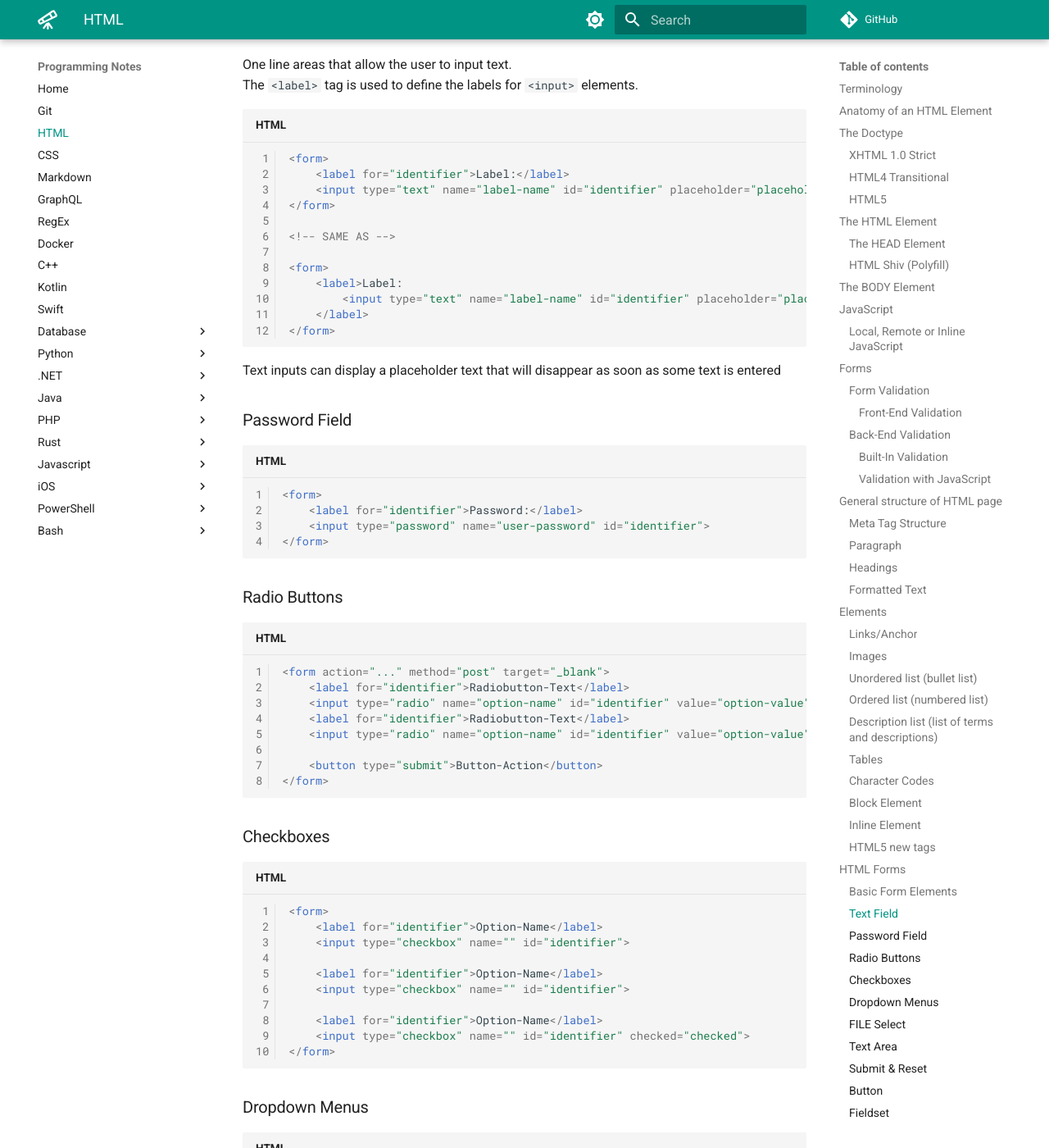
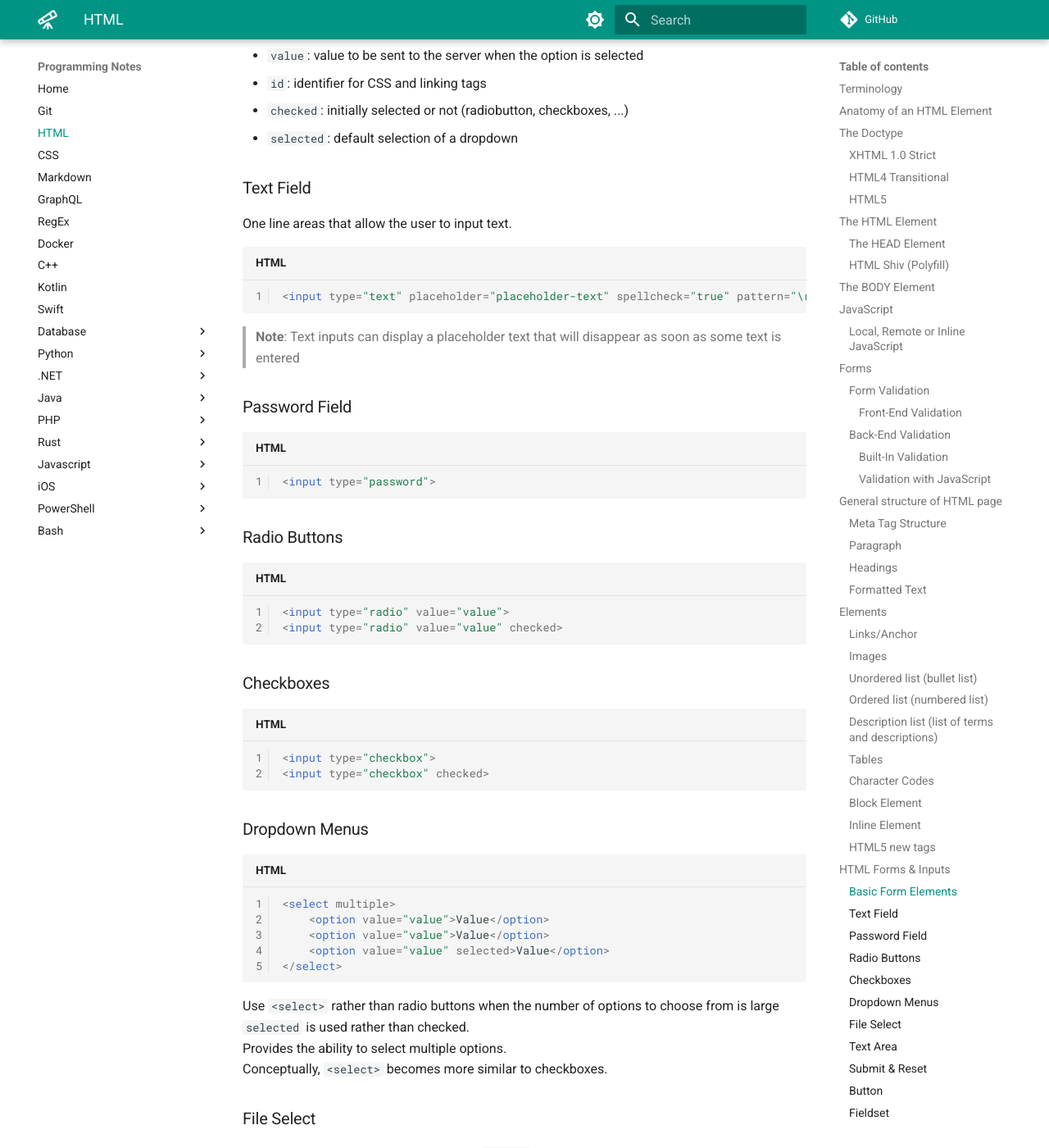
Before and after one commit to m-lamonaca/programming-notes, an MkDocs documentation site: the page built from docs/html/html.md, in a window 1280 px wide and 1400 px high, scrolled down 10484 px. Shown: the whole window at 82% size. Built offline with MkDocs 1.6.1 and Material for MkDocs 9.7.7, drawn with Linux system fonts in a browser that asks for light colours; comment, search, counter and statistics services are not loaded; some of the changed text lies outside the part shown.

Commit message:
html: add more input types notes

````diff
--- a/docs/html/html.md
+++ b/docs/html/html.md
@@ -358,7 +358,7 @@
 <footer></footer>
 ```
 
-## HTML Forms
+## HTML Forms & Inputs
 
 ```html
 <form action="data-receiver" target="" method="http-method">
@@ -397,7 +397,17 @@
     <label for="target-identifier">label-here</label>
     <input type="input-type" name="input-name" value="value-sent" id="target-identifier">
 </form>
+
+<!-- SAME AS -->
+
+<form>
+    <label>Label:
+        <input type="input-type" name="input-name" value="value-sent" id="target-identifier">
+    </label>
+</form>
 ```
+
+> **Note**: The `<label>` tag is used to define the labels for `<input>` elements.
 
 Input Attributes:
 
@@ -410,73 +420,41 @@
 ### Text Field
 
 One line areas that allow the user to input text.
-The `<label>` tag is used to define the labels for `<input>` elements.
 
 ```html
-<form>
-    <label for="identifier">Label:</label>
-    <input type="text" name="label-name" id="identifier" placeholder="placeholder-text">
-</form>
-
-<!-- SAME AS -->
-
-<form>
-    <label>Label:
-        <input type="text" name="label-name" id="identifier" placeholder="placeholder-text">
-    </label>
-</form>
+<input type="text" placeholder="placeholder-text" spellcheck="true" pattern="\regex\">
 ```
 
-Text inputs can display a placeholder text that will disappear as soon as some text is entered
+> **Note**: Text inputs can display a placeholder text that will disappear as soon as some text is entered
 
 ### Password Field
 
 ```html
-<form>
-    <label for="identifier">Password:</label>
-    <input type="password" name="user-password" id="identifier">
-</form>
+<input type="password">
 ```
 
 ### Radio Buttons
 
 ```html
-<form action="..." method="post" target="_blank">
-    <label for="identifier">Radiobutton-Text</label>
-    <input type="radio" name="option-name" id="identifier" value="option-value">
-    <label for="identifier">Radiobutton-Text</label>
-    <input type="radio" name="option-name" id="identifier" value="option-value" checked="checked">
-
-    <button type="submit">Button-Action</button>
-</form>
+<input type="radio" value="value">
+<input type="radio" value="value" checked>
 ```
 
 ### Checkboxes
 
 ```html
-<form>
-    <label for="identifier">Option-Name</label>
-    <input type="checkbox" name="" id="identifier">
-
-    <label for="identifier">Option-Name</label>
-    <input type="checkbox" name="" id="identifier">
-
-    <label for="identifier">Option-Name</label>
-    <input type="checkbox" name="" id="identifier" checked="checked">
-</form>
+<input type="checkbox">
+<input type="checkbox" checked>
 ```
 
 ### Dropdown Menus
 
 ```html
-<form>
-    <label for="identifier">Label:</label>
-    <select name="" id="identifier" multiple>
-        <option value="value">Value</option>
-        <option value="value">Value</option>
-        <option value="value" selected>Value</option>
-    </select>
-</form>
+<select multiple>
+    <option value="value">Value</option>
+    <option value="value">Value</option>
+    <option value="value" selected>Value</option>
+</select>
 ```
 
 Use `<select>` rather than radio buttons when the number of options to choose from is large
@@ -484,39 +462,33 @@
 Provides the ability to select multiple options.
 Conceptually, `<select>` becomes more similar to checkboxes.
 
-### FILE Select
+### File Select
 
-Upload a local file as an attachment
+Upload a local file as an attachment. The `accept` attribute value is a string that defines the file types the file input should accept.
+This string is a comma-separated list of [unique file type specifiers][file_type_specifiers_docs].
 
 ```html
-<form>
-    <label for="file-select">Upload:</label>
-    <input type="file" name="upload" value="file-select">
-</form>
+<input type="file" value="filename" accept=".txt,application/json,audio/*">
 ```
+
+[file_type_specifiers_docs]: https://developer.mozilla.org/en-US/docs/Web/HTML/Element/input/file#unique_file_type_specifiers
 
 ### Text Area
 
 Multi line text input.
 
 ```html
-<form>
-    <label for="identifier">Label:</label>
-    <textarea name="label" rows="row-number" cols="column-number" id="identifier">pre-existing editable test</textarea>
-    <!-- rows and columns should be defined in a CSS -->
-</form>
+<textarea rows="row-number" cols="column-number" >pre-existing editable test</textarea>
 ```
 
 ### Submit & Reset
 
 ```html
-<form action="" method="POST">
-    <input type="submit" value="">
-    <input type="reset" value="">
-    <!-- OR -->
-    <button type="submit" value="">
-    <button type="reset" value="">
-</form>
+<input type="submit" value="label">
+<input type="reset" value="label">
+<!-- OR -->
+<button type="submit" value="label">
+<button type="reset" value="label">
 ```
 
 `submit`: sends the form data to the location specified in the action attribute.
@@ -525,10 +497,10 @@
 ### Button
 
 ```html
-<button type="button/reset/submit" value=""/>
+<button type="button/reset/submit" value="label"/>
 
 <!-- can contain HTML -->
-<button type="button/reset/submit" value=""></button>
+<button type="button/reset/submit" value="lebel"></button>
 ```
 
 ### Fieldset
@@ -547,19 +519,6 @@
 </fieldset>
 ```
 
-## HTML5 Input Types
-
-Newer input types are useful for:
-
-* validation
-* restricting user input
-* Using custom dialogs
-
-Downsides:
-
-* most are not supported by older browsers, especially Internet Explorer.
-* each browser has a different implementation so the user experience is not consistent.
-
 ### Email Field
 
 Used to receive a valid e-mail address from the user. Most browsers can validate this without needing javascript.
@@ -573,6 +532,26 @@
 </form>
 ```
 
+### Progress Bar
+
+```html
+<progress max="100" value="70"> 70% </progress>
+```
+
+### Slider
+
+```html
+<input type="range" min="0" max="20">
+```
+
+### Meter
+
+The `<meter>` HTML element represents either a scalar value within a known range or a fractional value.
+
+```html
+<meter min="0" max="100" low="33" high="66" optimum="80" value="50" />
+```
+
 ### More Input Types
 
 ```html
@@ -580,6 +559,14 @@
 <input type="url" id="url" name="url">
 <input type="number" name="" id="identifier" min="min-value" max="max-value" step="">
 <input type="search" id="identifier" name="">
+
+<!-- Native Search with autocomplete -->
+<input list="items">
+<datalist id="items">
+    <option value="value-1">
+    <option value="value-2">
+    <option value="value-3">
+</datalist>
 ```
 
 ### [Using Built-In Form Validation](https://developer.mozilla.org/en-US/docs/Learn/Forms/Form_validation)
````
